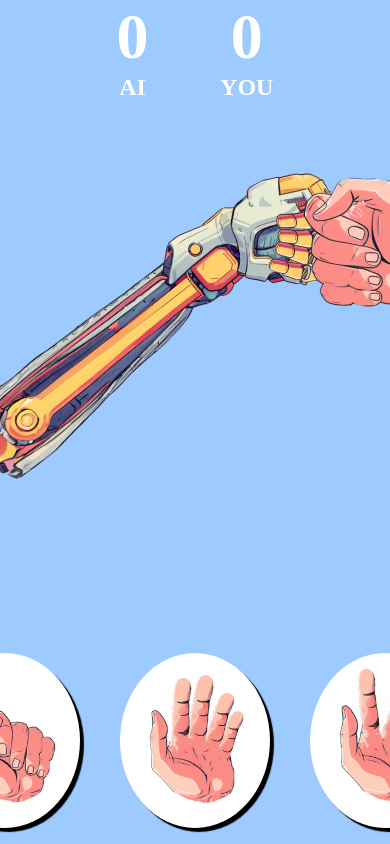
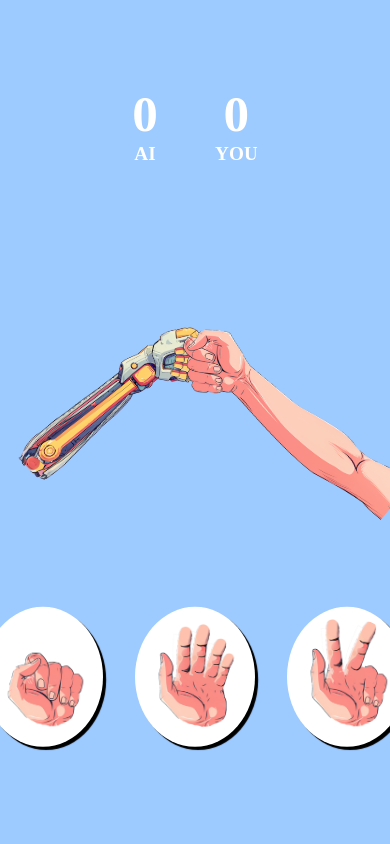
Before and after one commit to LaurentMaxhuni/rock-paper-scissors, a React (Create React App) app in the folder human-vs-ai-rps/: page / in a window 390 px wide. Built offline with nearby package versions, Linux system fonts and the light colour scheme.

Commit message:
Bug fixes

```diff
--- a/human-vs-ai-rps/src/App.css
+++ b/human-vs-ai-rps/src/App.css
@@ -86,12 +86,12 @@
 }
 
 .ai-hand {
-  height: 80vh;
+  height: 85vh;
   transform: rotate(50deg);
 }
 
 .human-hand {
-  height: 80vh;
+  height: 85vh;
   transform: scaleX(-1);
   rotate: -50deg;
 }
@@ -126,26 +126,27 @@
   }
 }
 
-
 /* Add this CSS to your stylesheet */
 
 @keyframes shake-ai {
-  0%, 100% {
+  0%,
+  100% {
     transform: translate(0, 0);
     rotate: 40deg;
   }
-  50%{
+  50% {
     transform: translate(10px, 10px);
     rotate: 80deg;
   }
 }
 
 @keyframes shake-human {
-  0%, 100% {
+  0%,
+  100% {
     transform: translate(0, 0), scaleX(-1);
     rotate: -40deg;
   }
-  50%{
+  50% {
     transform: translate(10px, 10px), scaleX(-1);
     rotate: -80deg;
   }
@@ -158,3 +159,23 @@
 .shake-human {
   animation: shake-human 1.2s ease 3;
 }
+
+@media screen and (max-width: 800px) {
+  .game {
+    scale: 0.8;
+  }
+
+  .hands {
+    position: relative;
+    display: flex;
+    height: 75vh;
+    justify-content: space-between;
+  }
+
+  .hands img {
+
+    margin-top: 50%;
+    width: 200px;
+    height: 50vh;
+  }
+}
```
Also changed, not shown: 1 other file (tests, documents, lock files or other folders).
